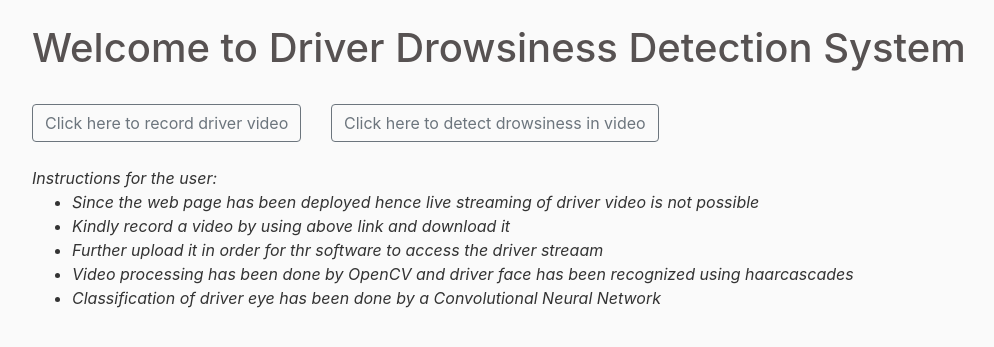
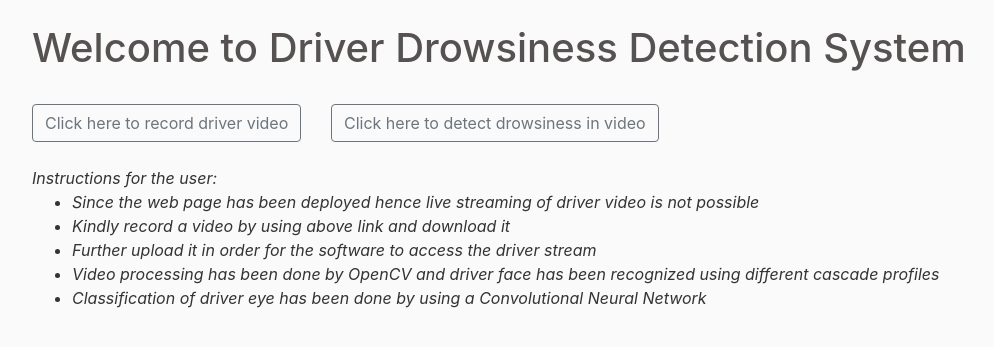
Before and after one commit to suryanshbhar/Driver-Drowsiness-Detction-System, a Flask app: page / in a window 1280 px wide. Shown: the part 56-403 px from the top of the page, without its empty margins (53-1047 px from the left). Run offline with Flask 2, Linux system fonts and the light colour scheme; some libraries are stand-ins or nearby versions.

Commit message:
Update home.html

```diff
--- a/templates/home.html
+++ b/templates/home.html
@@ -47,9 +47,9 @@
 	<ul>
 		<li><i>Since the web page has been deployed hence live streaming of driver video is not possible</i></li>
 		<li><i>Kindly record a video by using above link and download it</i></li>
-		<li><i>Further upload it in order for thr software to access the driver streaam</i></li>
-		<li><i>Video processing has been done by OpenCV and driver face has been recognized using haarcascades</i></li>
-		<li><i>Classification of driver eye has been done by a Convolutional Neural Network</i></li>
+		<li><i>Further upload it in order for the software to access the driver stream</i></li>
+		<li><i>Video processing has been done by OpenCV and driver face has been recognized using different cascade profiles</i></li>
+		<li><i>Classification of driver eye has been done by using a Convolutional Neural Network</i></li>
 	</ul>
 
 
```
